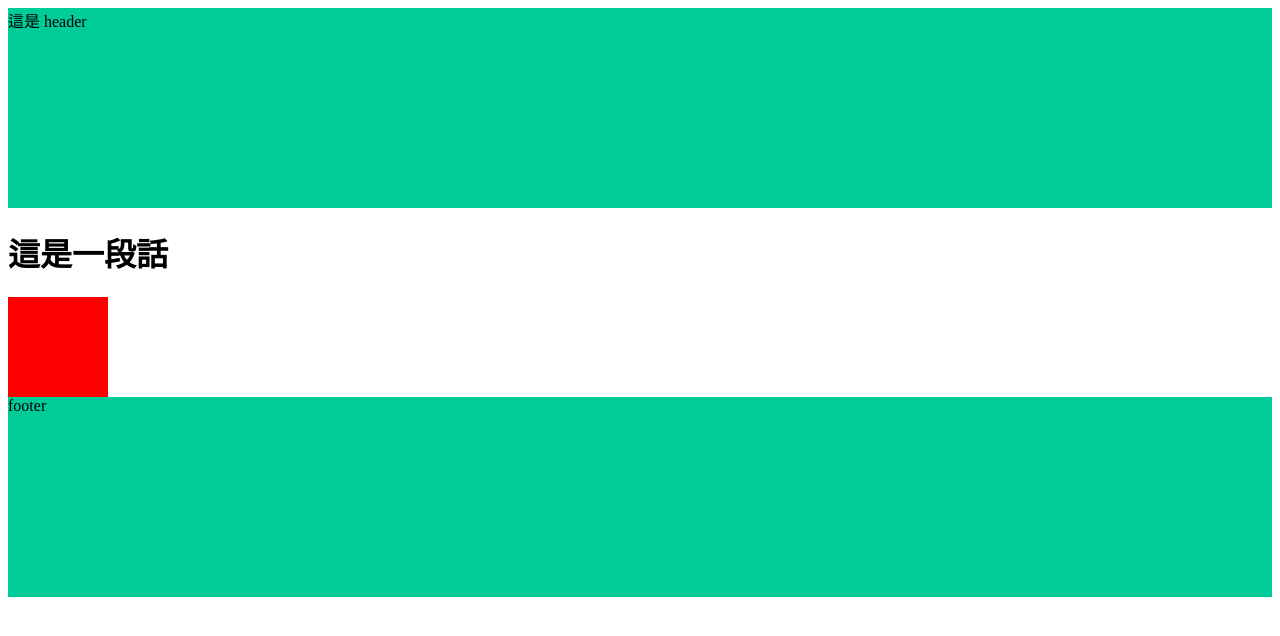
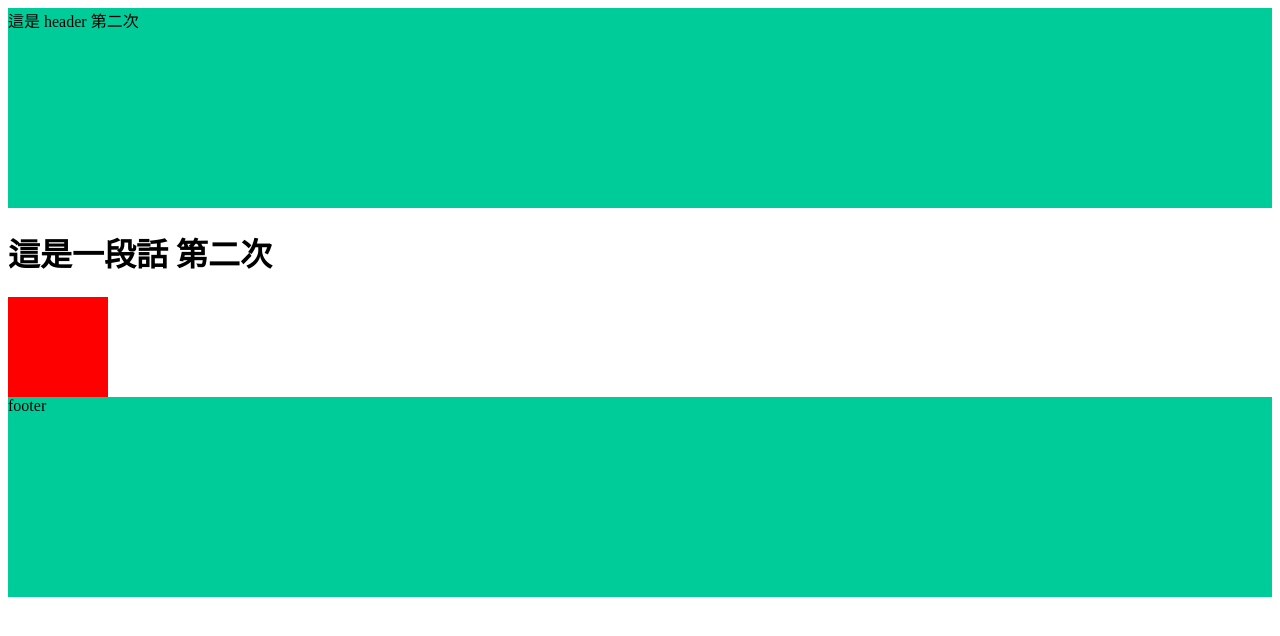
Before and after one commit to BarbaraYu/GULP3, a plain HTML site: page index.html in a window 1280 px wide. Drawn offline with Linux system fonts and the light colour scheme.

Commit message:
Update 2022-08-07T04:49:21.401Z

```diff
--- a/index.html
+++ b/index.html
@@ -11,12 +11,12 @@
 
 <body>
   <header class="header">
-    這是 header
+    這是 header 第二次
   </header>
 
 
 <h1>
-  這是一段話
+  這是一段話 第二次
 </h1>
 
 <div class="box"></div>
```
